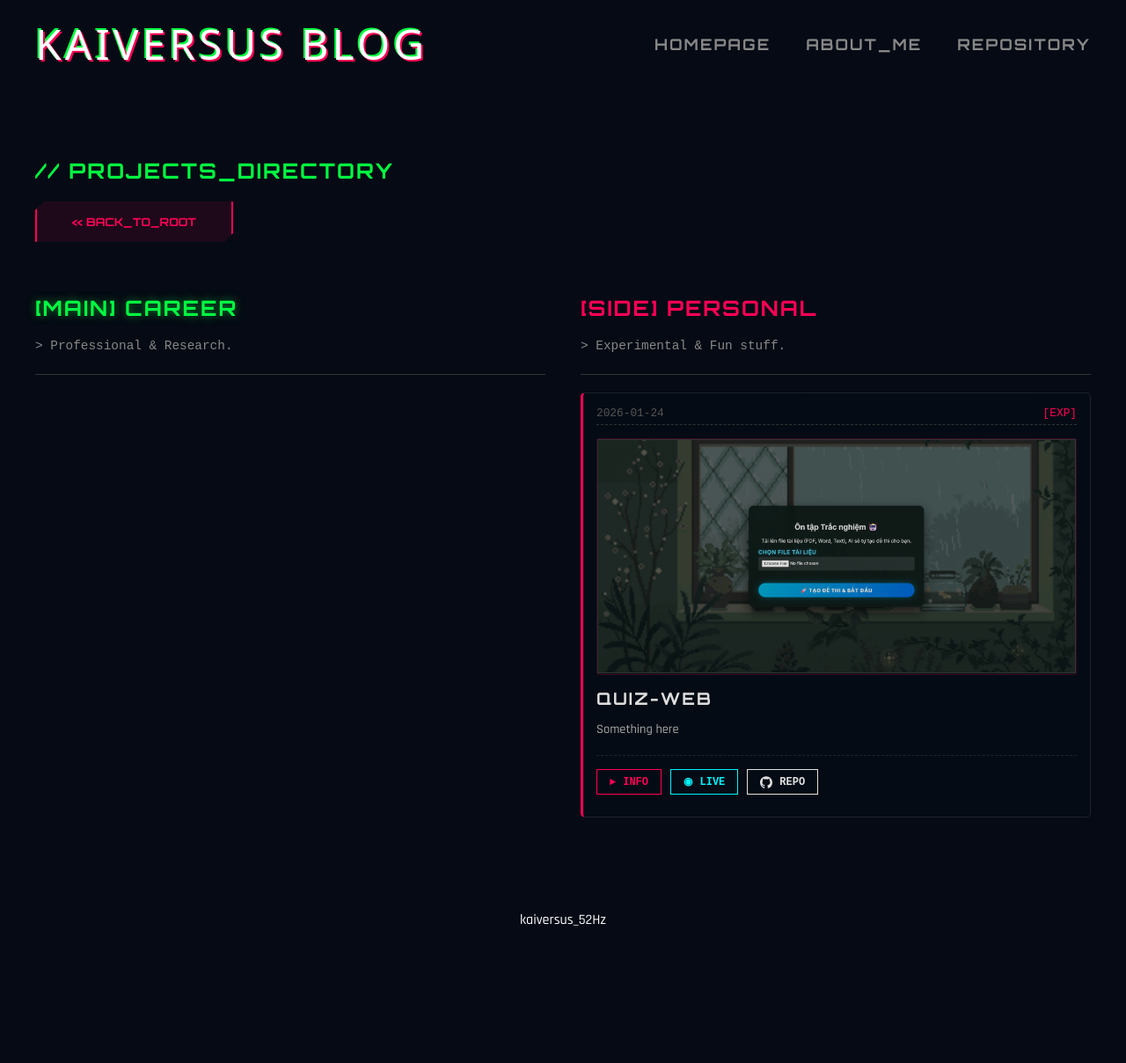
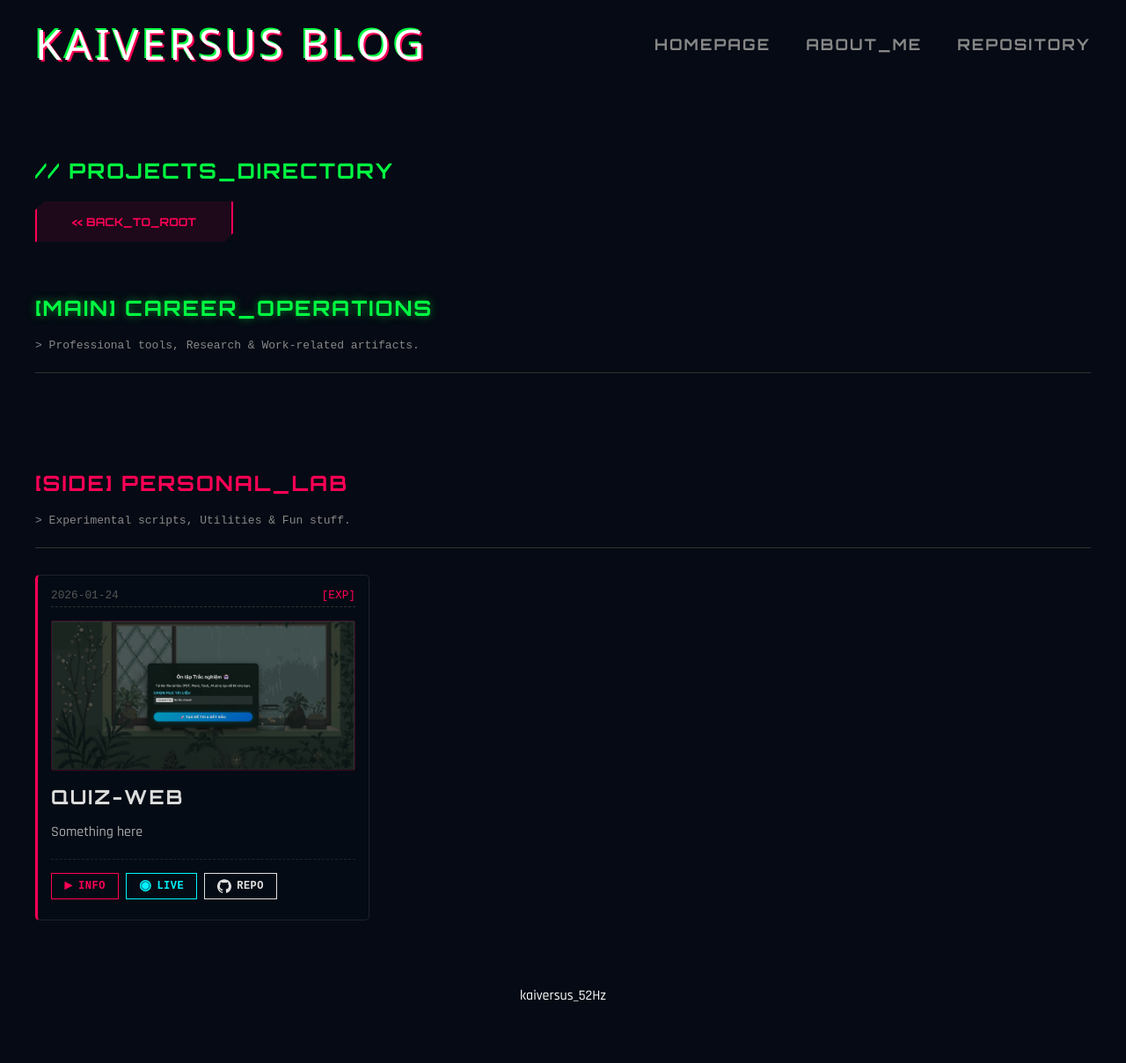
Before and after one commit to kaiversus/kaiversus.github.io, a Jekyll site: the page built from pages/projects.md, in a window 1280 px wide. Shown: the whole page at 88% size. Built offline with Jekyll 4.4.1, drawn with Linux system fonts in a browser that asks for light colours; some web fonts are replaced; before the commit the page ends 1122 px from its top, so only the background shows below that.

Commit message:
Update projects.md

```diff
--- a/pages/projects.md
+++ b/pages/projects.md
@@ -5,68 +5,85 @@
 ---
 
 <style>
-    /* --- 1. LAYOUT CHIA 2 CỘT (SPLIT VIEW) --- */
-    .split-layout { display: block; } /* Mobile mặc định xếp chồng */
-
-    /* Trên PC (Màn hình > 900px): Chia 2 cột song song */
-    @media (min-width: 900px) {
-        .split-layout {
-            display: grid;
-            grid-template-columns: 1fr 1fr; /* Chia đôi 50-50 */
-            gap: 40px; /* Khoảng cách giữa 2 cột */
-            align-items: start;
-        }
+    /* --- 1. SỬA LẠI THẺ CARD CHO SÁNG VÀ SẠCH HƠN --- */
+    .log-card {
+        background: rgba(5, 12, 20, 0.85); /* Nền tối hơn chút để nổi bật viền */
+        transition: all 0.3s ease;
+        border: 1px solid rgba(255, 255, 255, 0.1); /* Viền mặc định mờ */
     }
 
-    /* --- 2. STYLE THẺ CARD --- */
-    .log-card {
-        background: rgba(5, 12, 20, 0.85);
-        border: 1px solid rgba(255, 255, 255, 0.1);
-        margin-bottom: 30px; /* Khoảng cách dưới mỗi thẻ */
-        transition: 0.3s;
-    }
-
-    /* Hiệu ứng phát sáng (Glow) */
+    /* Hiệu ứng Glow cho Career (Xanh lá sáng) */
     .card-career:hover {
         border-color: #00ff41;
+        /* Glow sáng, lan tỏa rộng nhưng độ trong suốt thấp để không bị chói */
         box-shadow: 0 0 20px rgba(0, 255, 65, 0.25), inset 0 0 10px rgba(0, 255, 65, 0.1);
         transform: translateY(-5px);
     }
+
+    /* Hiệu ứng Glow cho Personal (Hồng neon sáng) */
     .card-personal:hover {
         border-color: #ff0055;
         box-shadow: 0 0 20px rgba(255, 0, 85, 0.3), inset 0 0 10px rgba(255, 0, 85, 0.1);
         transform: translateY(-5px);
     }
 
-    /* --- 3. STYLE NÚT BẤM --- */
+    /* --- Thêm đoạn này vào trong thẻ <style> --- */
+
+    /* Nút Github (Màu Trắng Bạc - Silver Neon) */
+    .btn-github {
+        color: #e0e0e0;
+        border-color: #e0e0e0;
+    }
+
+    /* Hiệu ứng khi rê chuột: Sáng rực rỡ */
+    .btn-github:hover {
+        border-color: #fff;
+        color: #fff;
+        background: rgba(255, 255, 255, 0.15);
+        text-shadow: 0 0 8px #fff; /* Chữ phát sáng */
+        box-shadow: 0 0 15px rgba(255, 255, 255, 0.4); /* Viền phát sáng */
+    }
+
+    /* --- 2. STYLE NÚT BẤM (CẬP NHẬT MỚI) --- */
     .btn-terminal {
-        display: inline-flex; align-items: center; justify-content: center;
-        padding: 6px 14px; margin: 0 10px 10px 0;
-        font-family: 'Courier New', monospace; font-size: 0.75rem; font-weight: bold;
-        text-transform: uppercase; text-decoration: none;
-        border: 1px solid; background: transparent; transition: all 0.2s;
+        display: inline-flex;
+        align-items: center;
+        padding: 6px 14px; /* Nhỏ gọn lại xíu */
+        font-family: 'Courier New', monospace; /* Font code chuẩn */
+        font-size: 0.75rem;
+        font-weight: bold;
+        text-transform: uppercase;
+        text-decoration: none;
+        border: 1px solid;
+        transition: all 0.2s;
+        background: transparent;
+        margin-right: 8px;
+        margin-bottom: 8px;
+        letter-spacing: 0.5px;
     }
-    .btn-icon { margin-right: 8px; display: flex; }
-    .btn-icon svg { width: 14px; height: 14px; fill: currentColor; }
 
-    /* Nút Career (Xanh) */
+    .btn-icon { margin-right: 6px; font-size: 1rem; line-height: 0; }
+
+    /* Nút Đọc (Màu theo section) */
     .btn-primary { color: #00ff41; border-color: #00ff41; }
-    .btn-primary:hover { background: #00ff41; color: #000; box-shadow: 0 0 15px #00ff41; }
+    .btn-primary:hover { background: #00ff41; color: #000; box-shadow: 0 0 10px #00ff41; }
 
-    /* Nút Personal (Đỏ) */
     .btn-accent { color: #ff0055; border-color: #ff0055; }
-    .btn-accent:hover { background: #ff0055; color: #fff; box-shadow: 0 0 15px #ff0055; }
+    .btn-accent:hover { background: #ff0055; color: #fff; box-shadow: 0 0 10px #ff0055; }
 
-    /* Nút Demo (Xanh Lơ) */
+    /* Nút Github (Màu xám sáng) */
+    .btn-neutral { color: #aaa; border-color: #555; }
+    .btn-neutral:hover { border-color: #fff; color: #fff; background: rgba(255,255,255,0.1); }
+
+    /* Nút Demo Web (Màu Xanh Lơ - Cyan) */
     .btn-live { color: #00f3ff; border-color: #00f3ff; }
-    .btn-live:hover { background: rgba(0, 243, 255, 0.2); color: #fff; box-shadow: 0 0 15px #00f3ff; text-shadow: 0 0 5px #fff; }
+    .btn-live:hover {
+        background: rgba(0, 243, 255, 0.15);
+        color: #fff;
+        text-shadow: 0 0 5px #00f3ff;
+        box-shadow: 0 0 10px rgba(0, 243, 255, 0.4);
+    }
 
-    /* Nút Github (Bạch Kim Neon) */
-    .btn-github { color: #e0e0e0; border-color: #e0e0e0; }
-    .btn-github:hover {
-        border-color: #fff; color: #fff; background: rgba(255, 255, 255, 0.2);
-        box-shadow: 0 0 15px rgba(255, 255, 255, 0.5); text-shadow: 0 0 8px #fff;
-    }
 </style>
 
 <section class="container" style="margin-top: 50px;">
@@ -74,90 +91,102 @@
     <h1 style="color: var(--primary);">// PROJECTS_DIRECTORY</h1>
     <a href="/" class="btn-cyber secondary" style="font-size: 0.8rem;"><< BACK_TO_ROOT</a>
 
-    <div class="split-layout" style="margin-top: 40px;">
+    <div style="margin-top: 60px; border-bottom: 1px solid #333; padding-bottom: 10px; margin-bottom: 20px;">
+        <h2 class="text-gold" style="font-size: 1.5rem;">
+            <span style="color: var(--primary);">[MAIN]</span> CAREER_OPERATIONS
+        </h2>
+        <p style="color: #888; font-family: monospace;">> Professional tools, Research & Work-related artifacts.</p>
+    </div>
 
-        <div class="col-left">
-            <div style="border-bottom: 1px solid #333; padding-bottom: 10px; margin-bottom: 20px;">
-                <h2 class="text-gold" style="font-size: 1.5rem;">
-                    <span style="color: var(--primary);">[MAIN]</span> CAREER
-                </h2>
-                <p style="color: #888; font-family: monospace; font-size: 0.9rem;">> Professional & Research.</p>
+    <div class="card-grid">
+        {% assign career_projects = site.projects | where: "category", "career" %}
+        {% for post in career_projects reversed %}
+        <article class="log-card card-career" style="border-left: 3px solid var(--primary);">
+            <div class="log-header">
+                <span>{{ post.date | date: "%Y-%m-%d" }}</span>
+                <span style="color: var(--primary);">[PRO]</span>
             </div>
 
-            {% assign career_projects = site.projects | where: "category", "career" %}
-            {% for post in career_projects reversed %}
-            <article class="log-card card-career" style="border-left: 3px solid var(--primary);">
-                <div class="log-header">
-                    <span>{{ post.date | date: "%Y-%m-%d" }}</span>
-                    <span style="color: var(--primary);">[PRO]</span>
-                </div>
+            {% if post.image %}
+            <div style="margin-bottom: 15px; border: 1px solid rgba(0, 255, 65, 0.2); border-radius: 2px; overflow: hidden;">
+                <img src="{{ post.image | relative_url }}" alt="{{ post.title }}" style="width: 100%; display: block; opacity: 0.9; transition: 0.3s;">
+            </div>
+            {% endif %}
 
-                {% if post.image %}
-                <div style="margin-bottom: 15px; border: 1px solid rgba(0, 255, 65, 0.2); border-radius: 2px; overflow: hidden;">
-                    <img src="{{ post.image | relative_url }}" alt="{{ post.title }}" style="width: 100%; display: block; opacity: 0.9;">
-                </div>
+            <h3 class="log-title">{{ post.title }}</h3>
+            <p class="log-desc">{{ post.description }}</p>
+
+            <div style="margin-top: 20px; padding-top: 15px; border-top: 1px dashed rgba(255,255,255,0.1); display: flex; flex-wrap: wrap;">
+
+                <a href="{{ post.url }}" class="btn-terminal btn-primary">
+                    <span class="btn-icon">►</span> LOGS
+                </a>
+
+                {% if post.demo_link %}
+                <a href="{{ post.demo_link }}" target="_blank" class="btn-terminal btn-live">
+                    <span class="btn-icon">◉</span> DEMO
+                </a>
                 {% endif %}
 
-                <h3 class="log-title" style="font-size: 1.2rem;">{{ post.title }}</h3>
-                <p class="log-desc" style="font-size: 0.9rem;">{{ post.description }}</p>
-
-                <div style="margin-top: 20px; padding-top: 15px; border-top: 1px dashed rgba(255,255,255,0.1); display: flex; flex-wrap: wrap;">
-                    <a href="{{ post.url }}" class="btn-terminal btn-primary"><span class="btn-icon">►</span> LOGS</a>
-
-                    {% if post.demo_link %}
-                    <a href="{{ post.demo_link }}" target="_blank" class="btn-terminal btn-live"><span class="btn-icon">◉</span> DEMO</a>
-                    {% endif %}
-
-                    {% if post.github_link %}
-                    <a href="{{ post.github_link }}" target="_blank" class="btn-terminal btn-github">
-                        <span class="btn-icon"><svg viewBox="0 0 24 24"><path d="M12 .297c-6.63 0-12 5.373-12 12 0 5.303 3.438 9.8 8.205 11.385.6.113.82-.258.82-.577 0-.285-.01-1.04-.015-2.04-3.338.724-4.042-1.61-4.042-1.61C4.422 18.07 3.633 17.7 3.633 17.7c-1.087-.744.084-.729.084-.729 1.205.084 1.838 1.236 1.838 1.236 1.07 1.835 2.809 1.305 3.495.998.108-.776.419-1.305.762-1.605-2.665-.3-5.466-1.332-5.466-5.93 0-1.31.465-2.38 1.235-3.22-.135-.303-.54-1.523.105-3.176 0 0 1.005-.322 3.3 1.23.96-.267 1.98-.399 3-.405 1.02.006 2.04.138 3 .405 2.28-1.552 3.285-1.23 3.285-1.23.645 1.653.24 2.873.12 3.176.765.84 1.23 1.91 1.23 3.22 0 4.61-2.805 5.625-5.475 5.92.42.36.81 1.096.81 2.22 0 1.606-.015 2.896-.015 3.286 0 .315.21.69.825.57C20.565 22.092 24 17.592 24 12.297c0-6.627-5.373-12-12-12"/></svg></span> REPO
+                {% if post.github_link %}
+                                <a href="{{ post.github_link }}" target="_blank" class="btn-terminal btn-github">
+                                    <span class="btn-icon" style="display: flex; align-items: center;">
+                                        <svg viewBox="0 0 24 24" xmlns="http://www.w3.org/2000/svg" style="width: 16px; height: 16px; fill: currentColor;"><path d="M12 .297c-6.63 0-12 5.373-12 12 0 5.303 3.438 9.8 8.205 11.385.6.113.82-.258.82-.577 0-.285-.01-1.04-.015-2.04-3.338.724-4.042-1.61-4.042-1.61C4.422 18.07 3.633 17.7 3.633 17.7c-1.087-.744.084-.729.084-.729 1.205.084 1.838 1.236 1.838 1.236 1.07 1.835 2.809 1.305 3.495.998.108-.776.419-1.305.762-1.605-2.665-.3-5.466-1.332-5.466-5.93 0-1.31.465-2.38 1.235-3.22-.135-.303-.54-1.523.105-3.176 0 0 1.005-.322 3.3 1.23.96-.267 1.98-.399 3-.405 1.02.006 2.04.138 3 .405 2.28-1.552 3.285-1.23 3.285-1.23.645 1.653.24 2.873.12 3.176.765.84 1.23 1.91 1.23 3.22 0 4.61-2.805 5.625-5.475 5.92.42.36.81 1.096.81 2.22 0 1.606-.015 2.896-.015 3.286 0 .315.21.69.825.57C20.565 22.092 24 17.592 24 12.297c0-6.627-5.373-12-12-12"/></svg>
+                    </span> REPO
                     </a>
                     {% endif %}
-                </div>
-            </article>
-            {% endfor %}
-        </div>
+            </div>
+        </article>
+        {% endfor %}
+    </div>
 
-        <div class="col-right">
-            <div style="border-bottom: 1px solid #333; padding-bottom: 10px; margin-bottom: 20px;">
-                <h2 style="font-size: 1.5rem; color: var(--accent);">
-                    <span style="color: var(--accent);">[SIDE]</span> PERSONAL
-                </h2>
-                <p style="color: #888; font-family: monospace; font-size: 0.9rem;">> Experimental & Fun stuff.</p>
+    <div style="margin-top: 80px; border-bottom: 1px solid #333; padding-bottom: 10px; margin-bottom: 20px;">
+        <h2 style="font-size: 1.5rem; color: var(--accent);">
+            <span style="color: var(--accent);">[SIDE]</span> PERSONAL_LAB
+        </h2>
+        <p style="color: #888; font-family: monospace;">> Experimental scripts, Utilities & Fun stuff.</p>
+    </div>
+
+    <div class="card-grid">
+        {% assign personal_projects = site.projects | where: "category", "personal" %}
+        {% for post in personal_projects reversed %}
+        <article class="log-card card-personal" style="border-left: 3px solid var(--accent);">
+            <div class="log-header">
+                <span>{{ post.date | date: "%Y-%m-%d" }}</span>
+                <span style="color: var(--accent);">[EXP]</span>
             </div>
 
-            {% assign personal_projects = site.projects | where: "category", "personal" %}
-            {% for post in personal_projects reversed %}
-            <article class="log-card card-personal" style="border-left: 3px solid var(--accent);">
-                <div class="log-header">
-                    <span>{{ post.date | date: "%Y-%m-%d" }}</span>
-                    <span style="color: var(--accent);">[EXP]</span>
-                </div>
+            {% if post.image %}
+            <div style="margin-bottom: 15px; border: 1px solid rgba(255, 0, 85, 0.2); border-radius: 2px; overflow: hidden;">
+                <img src="{{ post.image | relative_url }}" alt="{{ post.title }}" style="width: 100%; display: block; opacity: 0.9; transition: 0.3s;">
+            </div>
+            {% endif %}
 
-                {% if post.image %}
-                <div style="margin-bottom: 15px; border: 1px solid rgba(255, 0, 85, 0.2); border-radius: 2px; overflow: hidden;">
-                    <img src="{{ post.image | relative_url }}" alt="{{ post.title }}" style="width: 100%; display: block; opacity: 0.9;">
-                </div>
+            <h3 class="log-title" style="color: #ddd;">{{ post.title }}</h3>
+            <p class="log-desc">{{ post.description }}</p>
+
+            <div style="margin-top: 20px; padding-top: 15px; border-top: 1px dashed rgba(255,255,255,0.1); display: flex; flex-wrap: wrap;">
+
+                <a href="{{ post.url }}" class="btn-terminal btn-accent">
+                    <span class="btn-icon">►</span> INFO
+                </a>
+
+                {% if post.demo_link %}
+                <a href="{{ post.demo_link }}" target="_blank" class="btn-terminal btn-live">
+                    <span class="btn-icon">◉</span> LIVE
+                </a>
                 {% endif %}
 
-                <h3 class="log-title" style="color: #ddd; font-size: 1.2rem;">{{ post.title }}</h3>
-                <p class="log-desc" style="font-size: 0.9rem;">{{ post.description }}</p>
+                {% if post.github_link %}
+                                <a href="{{ post.github_link }}" target="_blank" class="btn-terminal btn-github">
+                                    <span class="btn-icon" style="display: flex; align-items: center;">
+                                        <svg viewBox="0 0 24 24" xmlns="http://www.w3.org/2000/svg" style="width: 16px; height: 16px; fill: currentColor;"><path d="M12 .297c-6.63 0-12 5.373-12 12 0 5.303 3.438 9.8 8.205 11.385.6.113.82-.258.82-.577 0-.285-.01-1.04-.015-2.04-3.338.724-4.042-1.61-4.042-1.61C4.422 18.07 3.633 17.7 3.633 17.7c-1.087-.744.084-.729.084-.729 1.205.084 1.838 1.236 1.838 1.236 1.07 1.835 2.809 1.305 3.495.998.108-.776.419-1.305.762-1.605-2.665-.3-5.466-1.332-5.466-5.93 0-1.31.465-2.38 1.235-3.22-.135-.303-.54-1.523.105-3.176 0 0 1.005-.322 3.3 1.23.96-.267 1.98-.399 3-.405 1.02.006 2.04.138 3 .405 2.28-1.552 3.285-1.23 3.285-1.23.645 1.653.24 2.873.12 3.176.765.84 1.23 1.91 1.23 3.22 0 4.61-2.805 5.625-5.475 5.92.42.36.81 1.096.81 2.22 0 1.606-.015 2.896-.015 3.286 0 .315.21.69.825.57C20.565 22.092 24 17.592 24 12.297c0-6.627-5.373-12-12-12"/></svg>
+                </span> REPO
+                </a>
+                {% endif %}
+            </div>
+        </article>
+        {% endfor %}
+    </div>
 
-                <div style="margin-top: 20px; padding-top: 15px; border-top: 1px dashed rgba(255,255,255,0.1); display: flex; flex-wrap: wrap;">
-                    <a href="{{ post.url }}" class="btn-terminal btn-accent"><span class="btn-icon">►</span> INFO</a>
-
-                    {% if post.demo_link %}
-                    <a href="{{ post.demo_link }}" target="_blank" class="btn-terminal btn-live"><span class="btn-icon">◉</span> LIVE</a>
-                    {% endif %}
-
-                    {% if post.github_link %}
-                    <a href="{{ post.github_link }}" target="_blank" class="btn-terminal btn-github">
-                        <span class="btn-icon"><svg viewBox="0 0 24 24"><path d="M12 .297c-6.63 0-12 5.373-12 12 0 5.303 3.438 9.8 8.205 11.385.6.113.82-.258.82-.577 0-.285-.01-1.04-.015-2.04-3.338.724-4.042-1.61-4.042-1.61C4.422 18.07 3.633 17.7 3.633 17.7c-1.087-.744.084-.729.084-.729 1.205.084 1.838 1.236 1.838 1.236 1.07 1.835 2.809 1.305 3.495.998.108-.776.419-1.305.762-1.605-2.665-.3-5.466-1.332-5.466-5.93 0-1.31.465-2.38 1.235-3.22-.135-.303-.54-1.523.105-3.176 0 0 1.005-.322 3.3 1.23.96-.267 1.98-.399 3-.405 1.02.006 2.04.138 3 .405 2.28-1.552 3.285-1.23 3.285-1.23.645 1.653.24 2.873.12 3.176.765.84 1.23 1.91 1.23 3.22 0 4.61-2.805 5.625-5.475 5.92.42.36.81 1.096.81 2.22 0 1.606-.015 2.896-.015 3.286 0 .315.21.69.825.57C20.565 22.092 24 17.592 24 12.297c0-6.627-5.373-12-12-12"/></svg></span> REPO
-                    </a>
-                    {% endif %}
-                </div>
-            </article>
-            {% endfor %}
-        </div>
-
-    </div> </section>
+</section>
```
